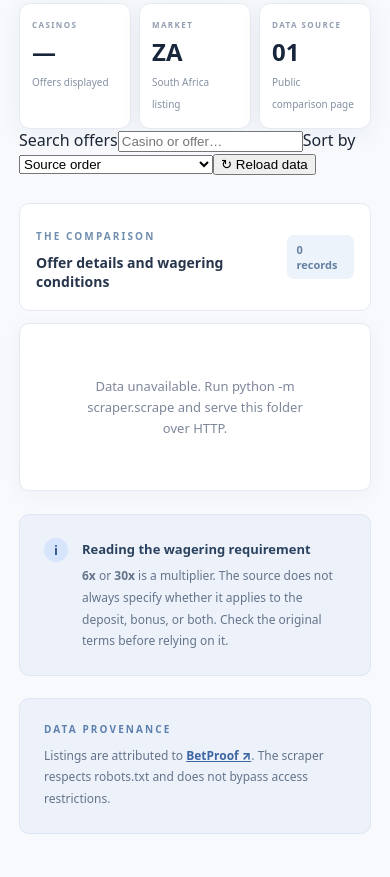
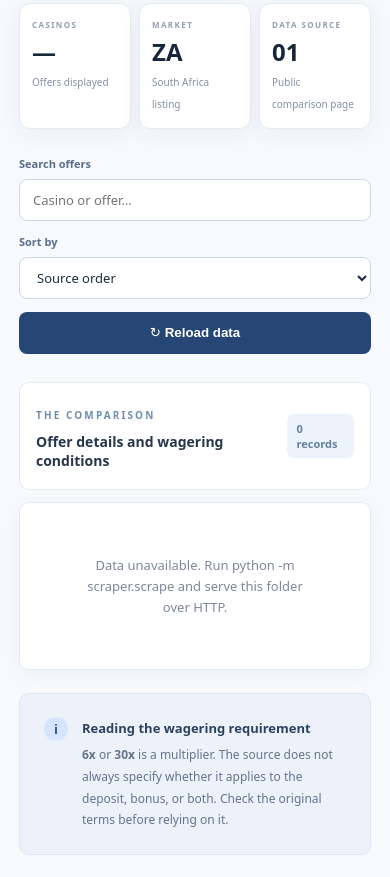
Before and after one commit to Yushaista/casino-bonus-tracker, a plain HTML site: page index.html in a window 390 px wide. Shown: the part 776-1653 px from the top of the page. Drawn offline with Linux system fonts and the light colour scheme.

Commit message:
style: mobile-friendly filters and focus states

```diff
--- a/assets/styles.css
+++ b/assets/styles.css
@@ -32,3 +32,6 @@ footer{background:#0f1929;color:#8293ad}.footer-inner{display:flex;justify-conte
 table,tbody,tr,td{display:block;width:100%!important}thead{display:none}tbody{display:grid;gap:12px}tr{border:1px solid #e4eaf3;background:#fff;border-radius:10px;padding:12px 17px;box-shadow:0 4px 20px #17355e0a}
 td{display:flex;justify-content:space-between;align-items:center;gap:10px;border-top:1px solid #ecf0f6;padding:11px 0;text-align:right}td:first-child{border-top:none}td::before{content:attr(data-label);flex:0 0 37%;text-align:left;color:#8491a3;font-size:10px;text-transform:uppercase;letter-spacing:.6px;font-weight:800}
 .casino-name{font-size:14px}.wager-detail{margin-top:4px}.empty{display:block;text-align:center}.empty::before{display:none}.footer-inner{padding-top:20px;padding-bottom:20px;flex-direction:column;align-items:flex-start;gap:8px}}
+
+/* Optional table controls, with keyboard focus and mobile stacking. */
+.controls{display:flex;align-items:end;gap:13px;flex-wrap:wrap;margin-top:27px}.controls label{display:grid;gap:8px;color:#596e8a;font-weight:800;font-size:11px}.controls input,.controls select{min-height:42px;border:1px solid #cbd7e6;background:#fff;border-radius:8px;color:#1a2c43;padding:0 13px;font:500 13px system-ui,-apple-system,sans-serif}.controls input{min-width:240px}.controls button{min-height:42px;padding:0 16px;color:#fff;background:#264775;border:0;border-radius:8px;font-weight:750;cursor:pointer}.controls button:hover{background:#183457}.controls :is(input,select,button):focus-visible{outline:3px solid #90b8ff;outline-offset:2px}@media(max-width:620px){.controls{align-items:stretch}.controls label,.controls input,.controls select,.controls button{width:100%}.controls input{min-width:0}}
```
